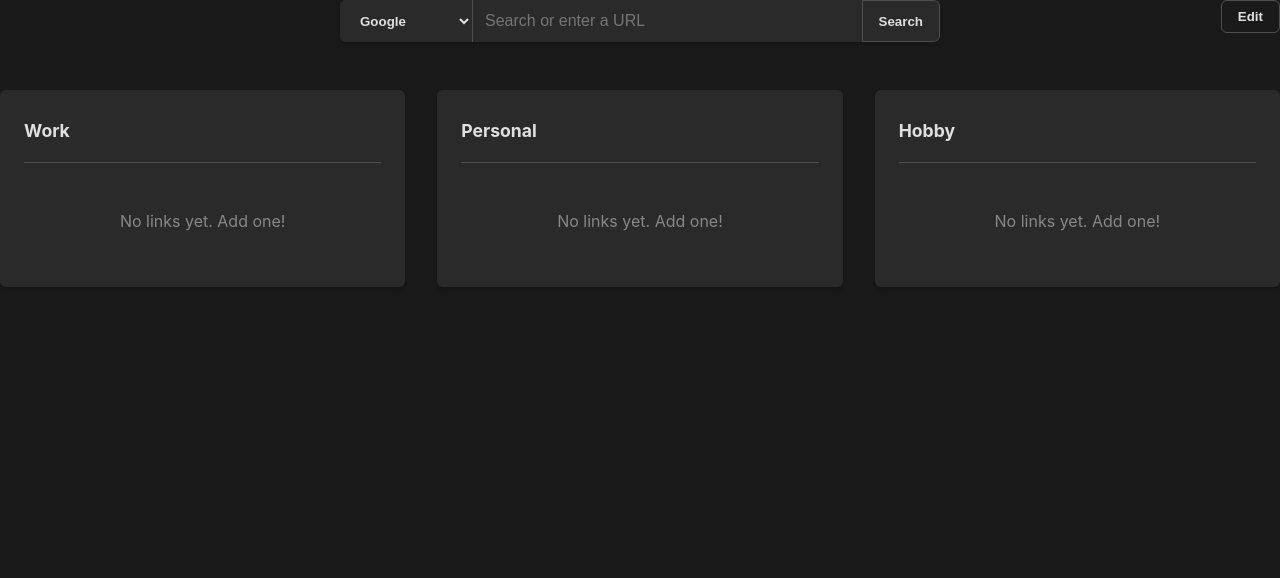
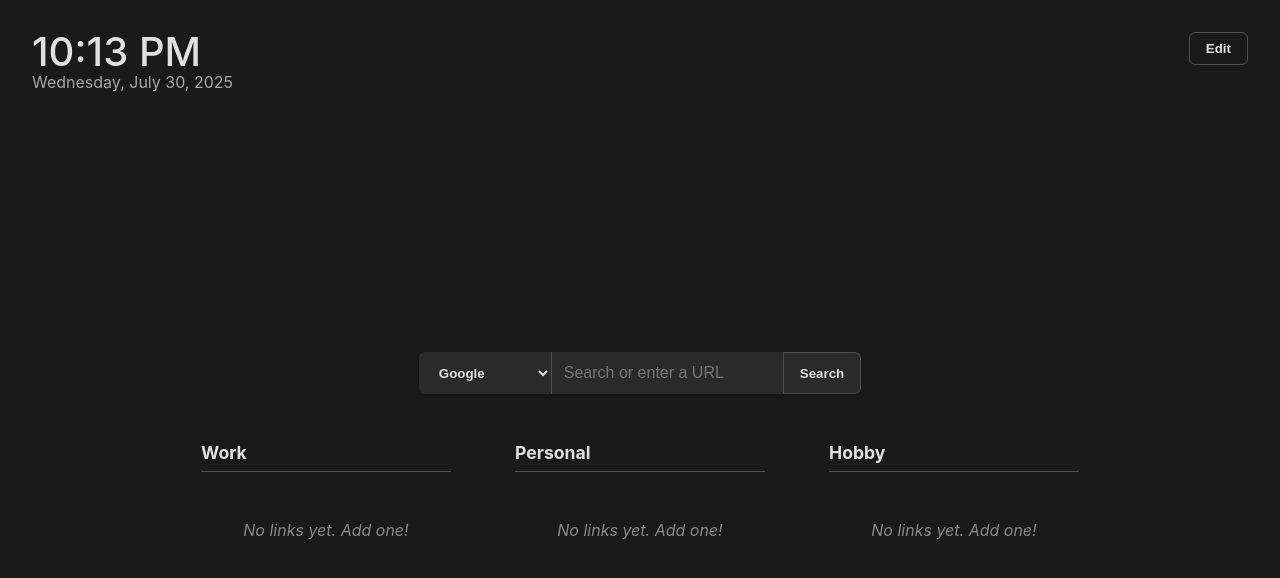
Before and after one commit to redradman/foxdash, a Svelte app: page / in a window 1280 px wide. Shown: the top 578 px of the page. Built offline with nearby package versions, Linux system fonts and the light colour scheme.

Commit message:
minor fix

```diff
--- a/src/App.svelte
+++ b/src/App.svelte
@@ -1,11 +1,16 @@
 <script>
   import SearchBar from './components/SearchBar.svelte';
   import Bookmarks from './components/Bookmarks.svelte';
+  import DateTime from './components/DateTime.svelte';
 
   let editMode = false;
 </script>
 
-<div class="edit-toggle">
+<div class="app-layout">
+  <div class="top-left">
+    <DateTime />
+  </div>
+  <div class="top-right">
     <button on:click={() => editMode = !editMode}>
       {editMode ? 'Done' : 'Edit'}
     </button>
@@ -15,18 +20,42 @@
     <SearchBar />
     <Bookmarks {editMode} />
   </main>
+</div>
+
 
 <style>
+  .app-layout {
+    display: grid;
+    grid-template-columns: 1fr auto 1fr;
+    grid-template-rows: auto 1fr;
+    width: 100%;
+    height: 100%;
+    align-items: center;
+    justify-items: center;
+  }
+
   main {
+    grid-column: 1 / -1;
+    grid-row: 2;
     display: flex;
     flex-direction: column;
     gap: 3rem;
-    width: 100%;
+    align-items: center;
   }
 
-  .edit-toggle {
-    position: absolute;
-    top: 0rem;
-    right: 0rem;
+  .top-left {
+    grid-column: 1;
+    grid-row: 1;
+    justify-self: start;
+    align-self: start;
+    padding: 2rem;
+  }
+
+  .top-right {
+    grid-column: 3;
+    grid-row: 1;
+    justify-self: end;
+    align-self: start;
+    padding: 2rem;
   }
 </style>
--- a/src/components/BookmarkCategory.svelte
+++ b/src/components/BookmarkCategory.svelte
@@ -7,6 +7,15 @@
   export let editMode = false;
 
   const dispatch = createEventDispatcher();
+
+  function getFaviconUrl(url) {
+    try {
+      const { hostname } = new URL(url);
+      return `https://www.google.com/s2/favicons?domain=${hostname}&sz=32`;
+    } catch (e) {
+      return ''; // Or a default icon
+    }
+  }
 </script>
 
 <div class="category">
@@ -17,13 +26,16 @@
     {/if}
   </div>
 
-  <div class="links-grid">
+  <div class="links-list">
     {#if links.length === 0}
       <p class="empty-message">No links yet. Add one!</p>
     {:else}
       {#each links as link (link.url)}
-        <div class="link-card" in:fly={{ y: 20, duration: 300 }} out:fly={{ y: 20, duration: 300 }}>
-          <a href={link.url} target="_blank" rel="noopener noreferrer">{link.text}</a>
+        <div class="link-item" in:fly={{ y: 10, duration: 200 }} out:fly={{ y: 10, duration: 200 }}>
+          <a href={link.url} target="_blank" rel="noopener noreferrer">
+            <img src={getFaviconUrl(link.url)} alt="" class="favicon" />
+            <span>{link.text}</span>
+          </a>
           {#if editMode}
             <button class="remove-btn" on:click={() => dispatch('remove', link)}>×</button>
           {/if}
@@ -35,13 +47,14 @@
 
 <style>
   .category {
-    background-color: var(--surface-color);
-    border-radius: var(--border-radius);
-    padding: 1.5rem;
-    box-shadow: var(--box-shadow);
+    background-color: transparent;
+    border-radius: 0;
+    padding: 0;
+    box-shadow: none;
     display: flex;
     flex-direction: column;
     gap: 1rem;
+    min-width: 250px;
   }
 
   .header {
@@ -49,29 +62,27 @@
     justify-content: space-between;
     align-items: center;
     border-bottom: 1px solid var(--primary-color);
-    padding-bottom: 1rem;
-    min-height: 2rem; /* Ensure consistent header height */
+    padding-bottom: 0.5rem;
   }
 
-  .links-grid {
-    display: grid;
-    grid-template-columns: 1fr;
-    gap: 1rem;
+  .links-list {
+    display: flex;
+    flex-direction: column;
+    gap: 0.75rem;
     min-height: 50px; /* Ensures container has height for empty message */
   }
 
-  .link-card {
+  .link-item {
     display: flex;
     justify-content: space-between;
     align-items: center;
-    background-color: var(--background-color);
-    padding: 0.75rem 1rem;
+    transition: background-color var(--transition-speed);
+    padding: 0.25rem 0.5rem;
     border-radius: var(--border-radius);
-    transition: transform var(--transition-speed);
   }
 
-  .link-card:hover {
-    transform: translateY(-2px);
+  .link-item:hover {
+    background-color: var(--surface-color);
   }
 
   a {
@@ -79,6 +90,15 @@
     text-decoration: none;
     font-weight: 500;
     font-size: 0.9rem;
+    display: flex;
+    align-items: center;
+    gap: 0.75rem;
+    flex-grow: 1;
+  }
+
+  .favicon {
+    width: 16px;
+    height: 16px;
   }
 
   .remove-btn {
@@ -88,11 +108,18 @@
     font-size: 1.5rem;
     cursor: pointer;
     padding: 0 0.5rem;
+    opacity: 0.5;
+    transition: opacity var(--transition-speed);
+  }
+
+  .remove-btn:hover {
+    opacity: 1;
   }
 
   .empty-message {
     text-align: center;
     color: #888;
     padding: 1rem 0;
+    font-style: italic;
   }
 </style>
--- a/src/components/Bookmarks.svelte
+++ b/src/components/Bookmarks.svelte
@@ -44,8 +44,9 @@
 
 <style>
   .bookmarks-container {
-    display: grid;
-    grid-template-columns: repeat(auto-fit, minmax(300px, 1fr));
-    gap: 2rem;
+    display: flex;
+    justify-content: center;
+    gap: 4rem;
+    width: 100%;
   }
 </style>
```
Lines whose indentation alone changed are shown as unchanged.
